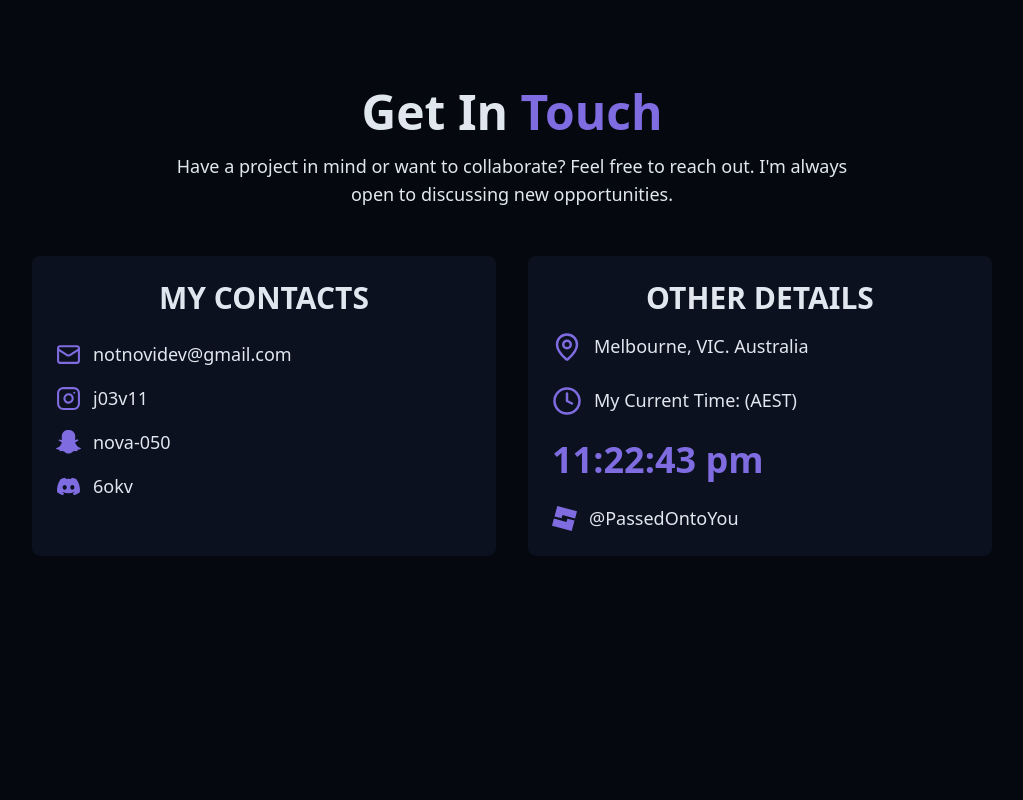
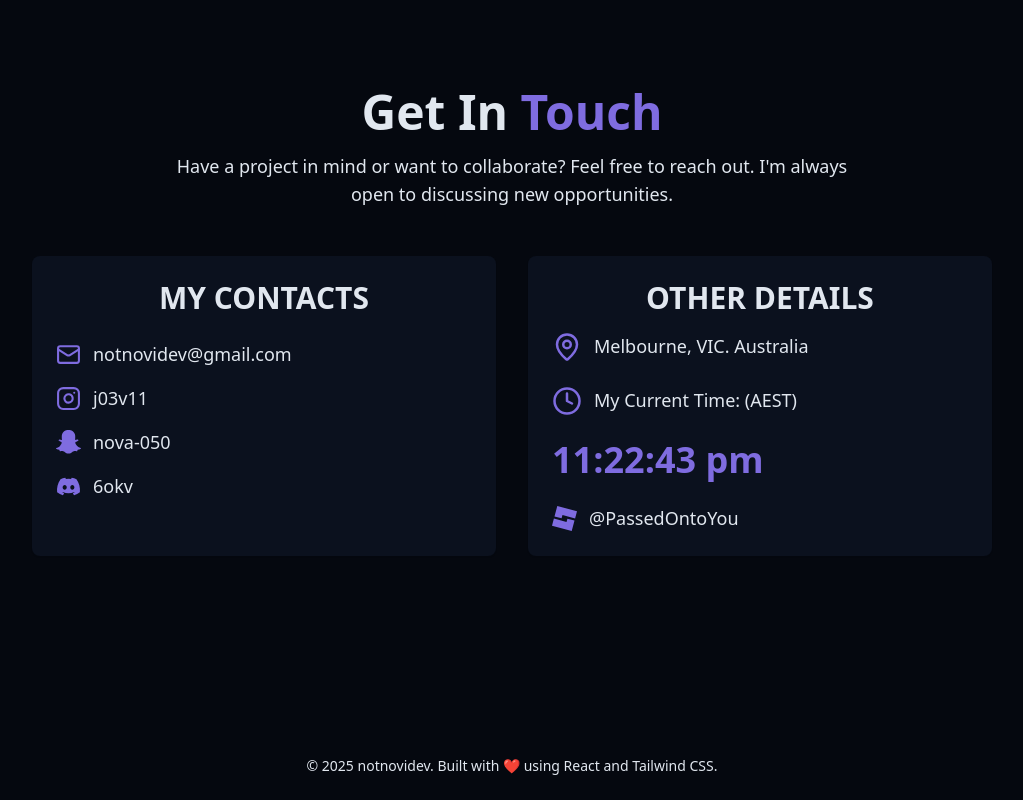
Before and after one commit to NottNovi/mywebsite, a React (Vite) app: page / in a window 1280 px wide. Shown: the part 2404-3204 px from the top of the page, without its empty margins (128-1151 px from the left). Before the commit the page ends 3056 px from the top, so only its background shows below. Built offline with nearby package versions, Linux system fonts and the light colour scheme.

Commit message:
Footer added

```diff
--- /dev/null
+++ b/src/components/Footer.jsx
@@ -0,0 +1,11 @@
+export const Footer = () => {
+    return (
+      <footer className="bg-secondary/30 py-6 mt-20">
+        <div className="container mx-auto max-w-5xl px-4 text-center">
+          <p className="text-muted-foreground text-sm">
+            &copy; {new Date().getFullYear()} notnovidev. Built with ❤️ using React and Tailwind CSS.
+          </p>
+        </div>
+      </footer>
+    );
+  };
--- a/src/pages/Home.jsx
+++ b/src/pages/Home.jsx
@@ -5,6 +5,7 @@ import { HeroSection } from "../components/HeroSection";
 import { AboutSection } from "../components/AboutSection";
 import { ProjectSection } from "../components/ProjectSection";
 import { ContactSection } from "../components/ContactSection";
+import { Footer } from "../components/Footer";
 
 export const Home = () => {
     return (
@@ -29,6 +30,9 @@ export const Home = () => {
             </main>
 
             {/* Main content */}
+            <footer>
+                <Footer />
+            </footer>
 
             {/*Footer */}
         </div>
```
